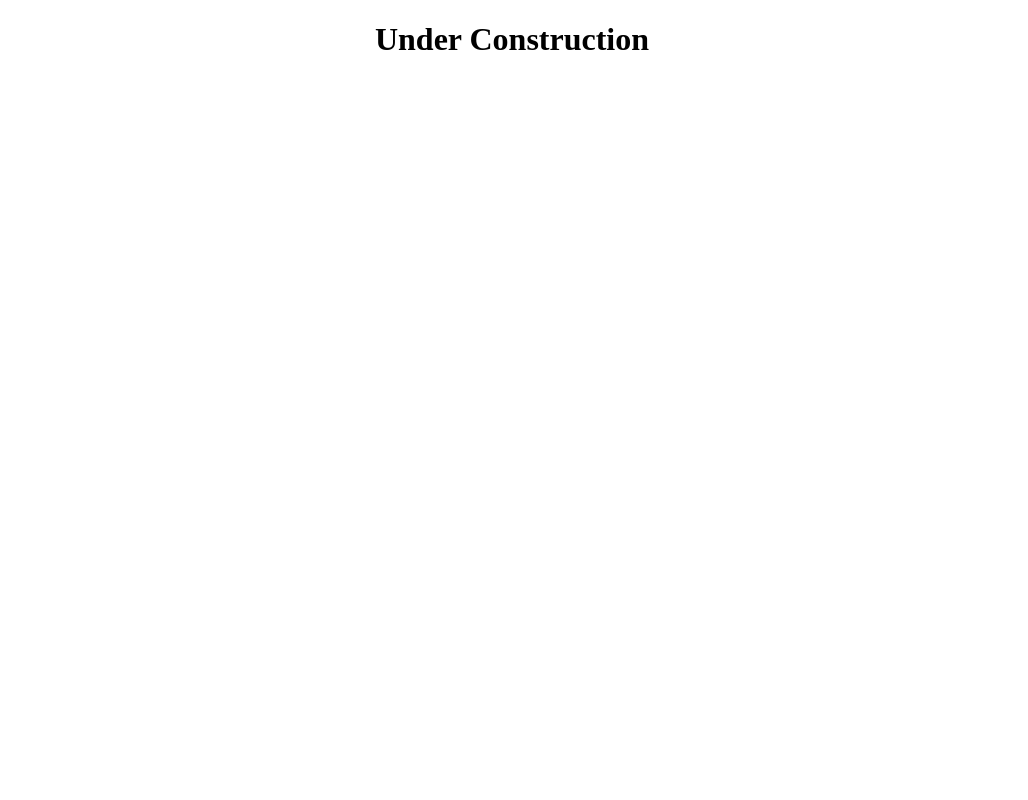
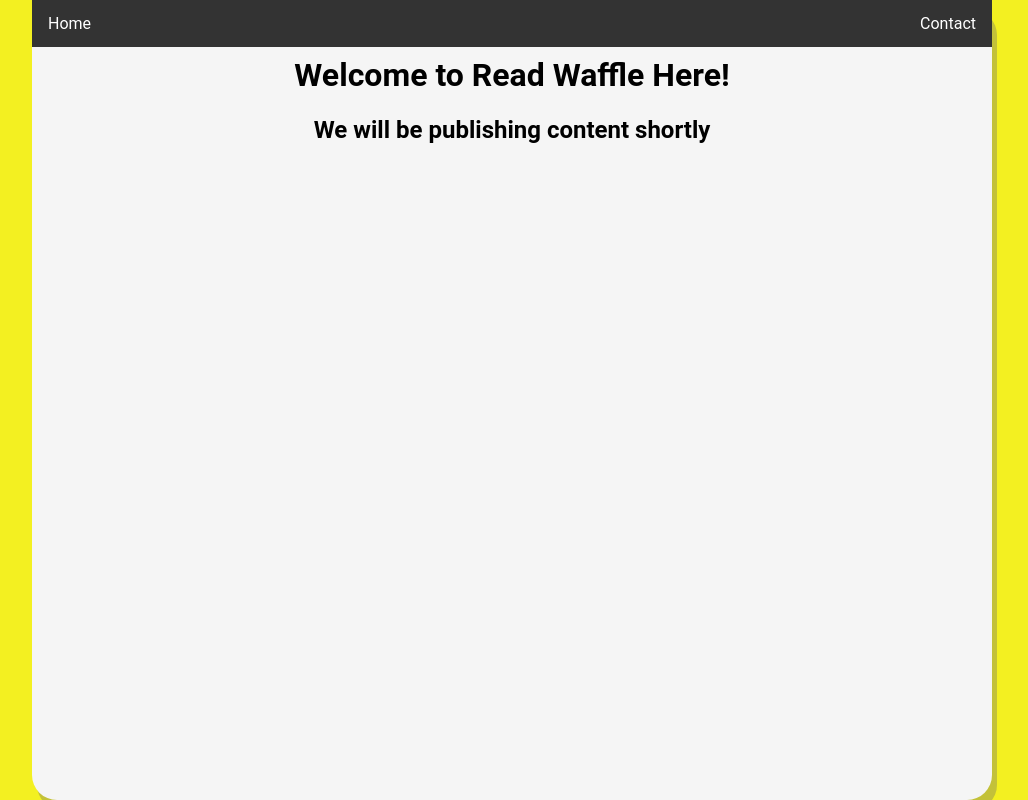
Before and after one commit to W4ff1e/readwafflehere, a plain HTML site: page index.html in a window 1280 px wide. Shown: the whole page, without its empty margins (128-1156 px from the left). Drawn offline with Linux system fonts and the light colour scheme; files whose address does not match are found by name.

Commit message:
Updated Content

```diff
--- a/css/styles.css
+++ b/css/styles.css
@@ -0,0 +1,70 @@
+#main {
+    background-color: whitesmoke;
+    width: 75%;
+    margin: auto;
+    height: 100%;
+    top: 0%;
+    border-radius: 25px;
+    box-shadow: 5px 10px #66666657;
+}
+@import url('https://fonts.googleapis.com/css2?family=Roboto&display=swap');
+body {
+    background-color: #f3f021;
+    margin: 0em;
+    width:100%;
+    height:100%;
+    position: absolute;
+    font-family: 'Roboto', sans-serif;
+}
+h1 {
+    text-align: center;
+}
+h2 {
+    text-align: center;
+}
+#navbar {
+    background-color: #3a3a3a;
+    width: 100%;
+    margin: auto;
+    height: 35px;
+    position: top;
+    /* border-radius: 25px; */
+}
+ul {
+    list-style-type: none;
+    margin: 0;
+    padding: 0;
+    overflow: hidden;
+    background-color: #333;
+  }
+
+  li {
+    float: left;
+  }
+
+  li a {
+    display: block;
+    color: white;
+    text-align: center;
+    padding: 14px 16px;
+    text-decoration: none;
+  }
+  #Contact{
+      float:right
+  }
+
+  /* Change the link color to #111 (black) on hover */
+  li a:hover {
+    background-color: #111;
+  }
+
+.active {
+background-color:yellow
+}
+footer {
+    height: 40px;
+    width: 100%;
+    background-color: grey;
+    position: absolute;
+    bottom: 0;
+  }
--- a/index.html
+++ b/index.html
@@ -14,7 +14,17 @@
 </head>
 
 <body>
-    <h1 style="text-align:center">Under Construction</h1>
-    </body>
+    <div id="main">
+        <div id="navbar">
+            <ul>
+                <li><a href="">Home</a></li>
+                <li id="Contact"><a href="">Contact</a></li>
+              </ul>
+        </div>
+        <h1>Welcome to Read Waffle Here!</h1>
+        <h2>We will be publishing content shortly</h2>
+    </div>
+
+</body>
 
 </html>
```
